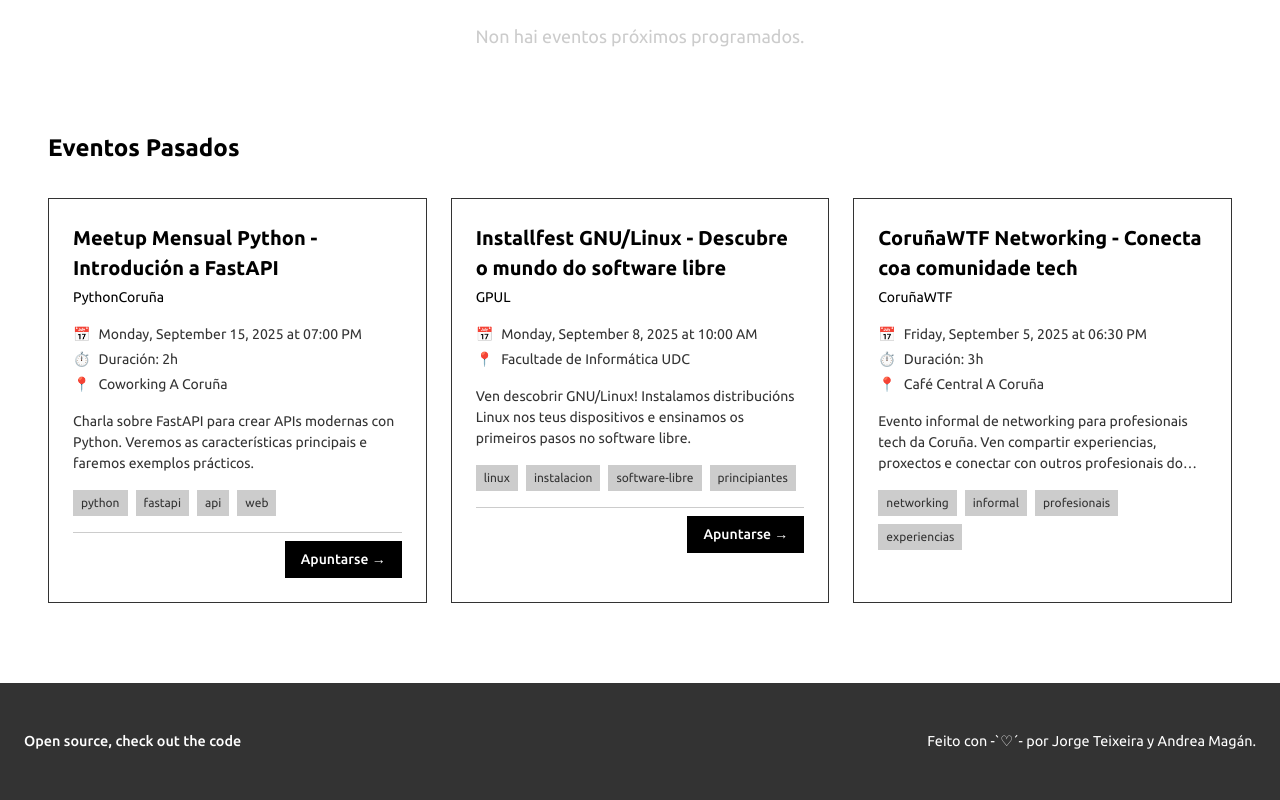
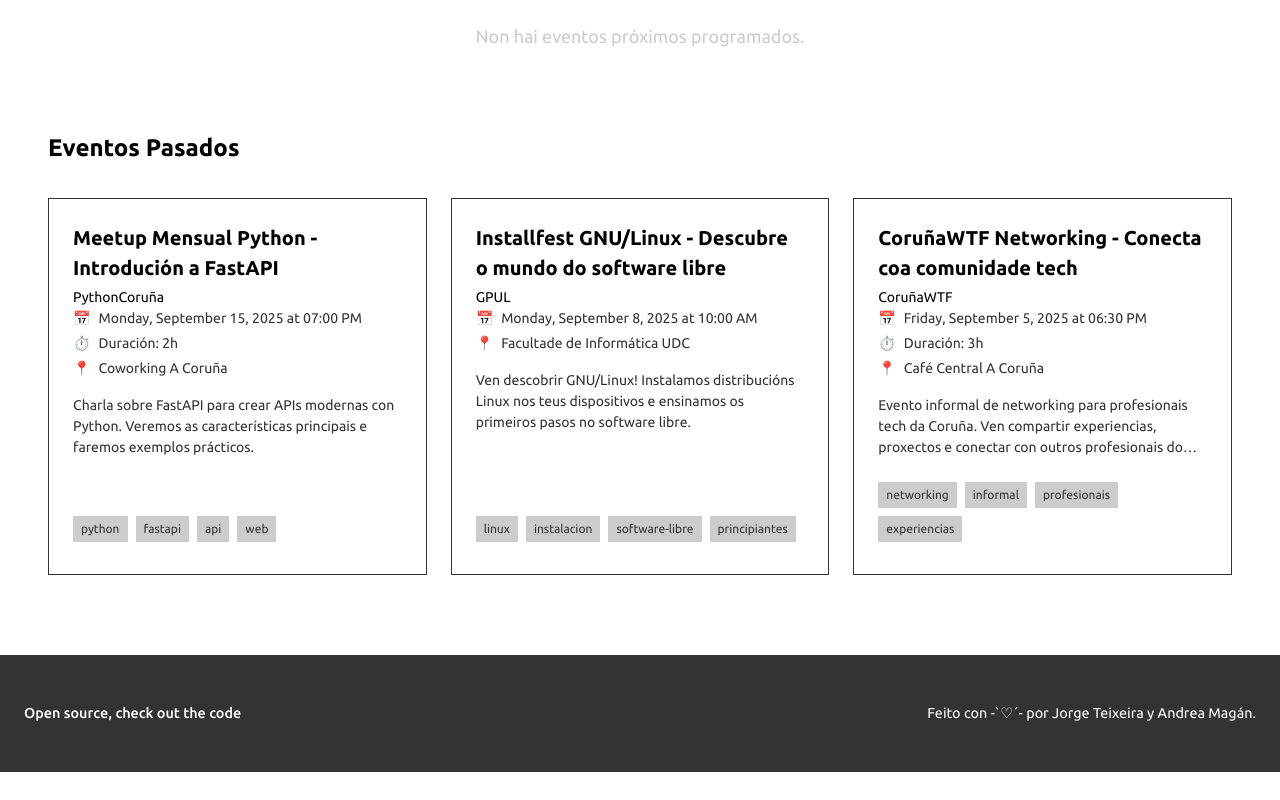
Before and after one commit to jorgeteixe/corunatech, an Astro site: page /corunatech/ in a window 1280 px wide. Shown: the part 2152-2952 px from the top of the page. After the commit the page ends 2924 px from the top, so only its background shows below. Built offline with nearby package versions, Linux system fonts and the light colour scheme; Astro itself is replaced by a stand-in of ours; a web font is replaced by a local one.

Commit message:
feat: update event cards

```diff
--- a/src/components/EventCard.astro
+++ b/src/components/EventCard.astro
@@ -49,6 +49,8 @@
 
 <div class="event-card">
   <div class="event-card-content">
+    <!-- Parte superior: header e información -->
+    <div class="event-card-top">
       <!-- Header -->
       <div class="event-card-header">
         <div>
@@ -80,18 +82,23 @@
           )
         }
       </div>
+    </div>
 
-    <!-- Description -->
+    <!-- Parte media: descripción -->
+    <div class="event-card-middle">
       <p class="event-card-description">{description}</p>
+    </div>
 
+    <!-- Parte inferior: tags y botón -->
+    <div class="event-card-bottom">
       <!-- Tags -->
       <div class="event-card-tags">
         {tags.map(tag => <span class="event-card-tag">{tag}</span>)}
       </div>
 
-    <!-- Footer -->
+      <!-- Footer - Mostrar botón solo si hay rsvpLink y la fecha es futura -->
       {
-      rsvpLink && (
+        rsvpLink && new Date(date) > new Date() && (
           <div class="event-card-footer">
             <a
               href={rsvpLink}
@@ -106,3 +113,4 @@
       }
     </div>
   </div>
+</div>
--- a/src/components/Events.astro
+++ b/src/components/Events.astro
@@ -52,14 +52,18 @@
       <h2 class="events-title">Eventos Pasados</h2>
       {
         pastEvents.length > 0 ? (
-          <div class="events-grid">
-            {pastEvents.map(event => (
-              <EventCard
-                {...event.data}
-                slug={event.id}
-                communityName={communityMap.get(event.data.community)}
-              />
-            ))}
+          <div class="events-grid past-events">
+            {pastEvents.map(event => {
+              // Omitir rsvpLink para eventos pasados
+              const { rsvpLink, ...eventDataWithoutRSVP } = event.data
+              return (
+                <EventCard
+                  {...eventDataWithoutRSVP}
+                  slug={event.id}
+                  communityName={communityMap.get(event.data.community)}
+                />
+              )
+            })}
           </div>
         ) : (
           <div class="events-empty">
--- a/src/styles/components/EventCard.css
+++ b/src/styles/components/EventCard.css
@@ -5,6 +5,8 @@
   padding: 1.5rem;
   transition: box-shadow 0.3s;
   border: 1px solid var(--border-default);
+  height: 100%;
+  display: flex;
 }
 
 .event-card:hover {
@@ -15,6 +17,19 @@
   display: flex;
   flex-direction: column;
   gap: 1rem;
+  width: 100%;
+}
+
+.event-card-top {
+  flex-shrink: 0;
+}
+
+.event-card-middle {
+  flex-grow: 1;
+}
+
+.event-card-bottom {
+  margin-top: auto;
 }
 
 .event-card-header {
@@ -66,6 +81,7 @@
   display: flex;
   flex-wrap: wrap;
   gap: 0.5rem;
+  padding: 0.5rem 0;
 }
 
 .event-card-tag {
```
Lines whose indentation alone changed are shown as unchanged.
